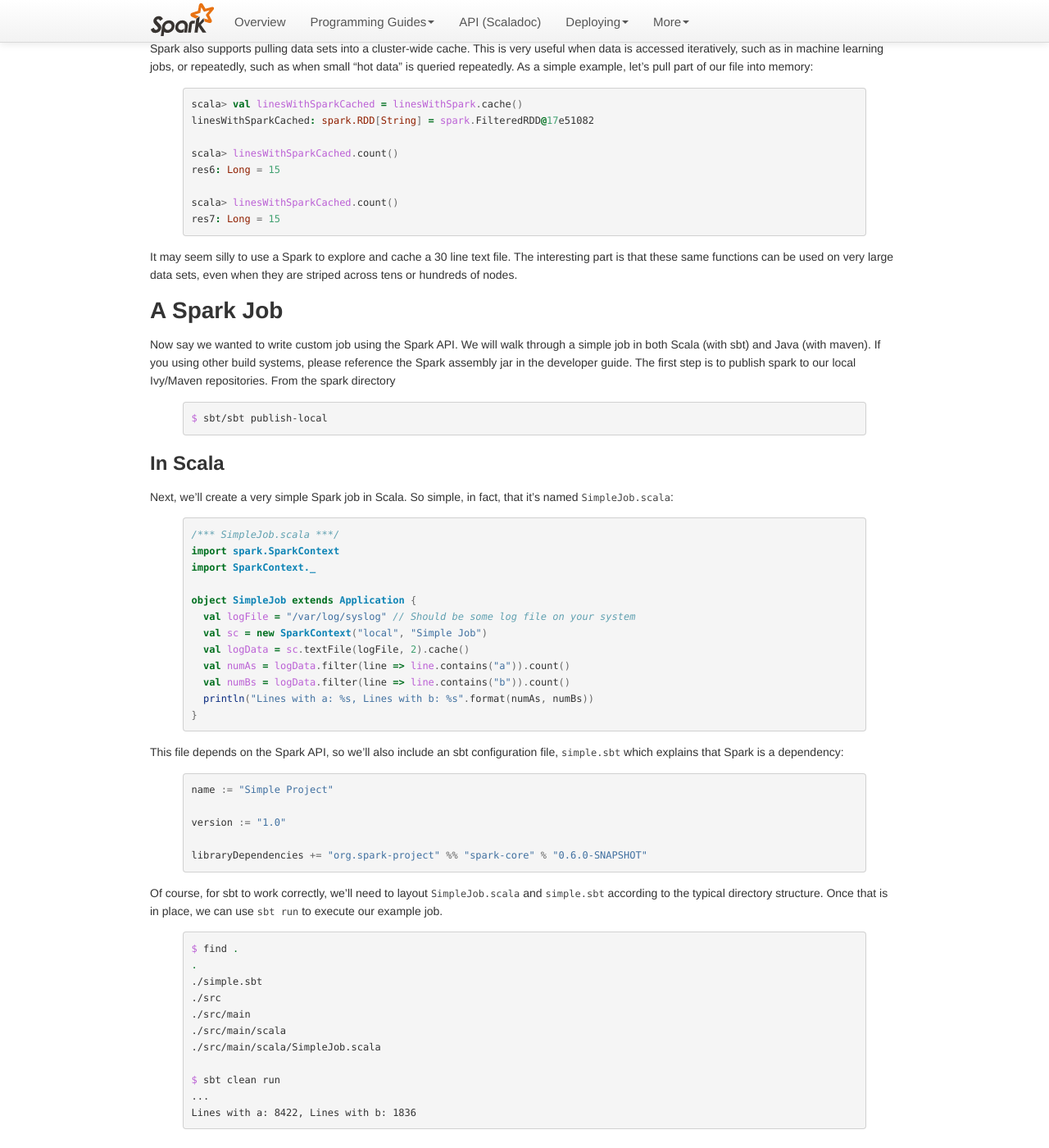
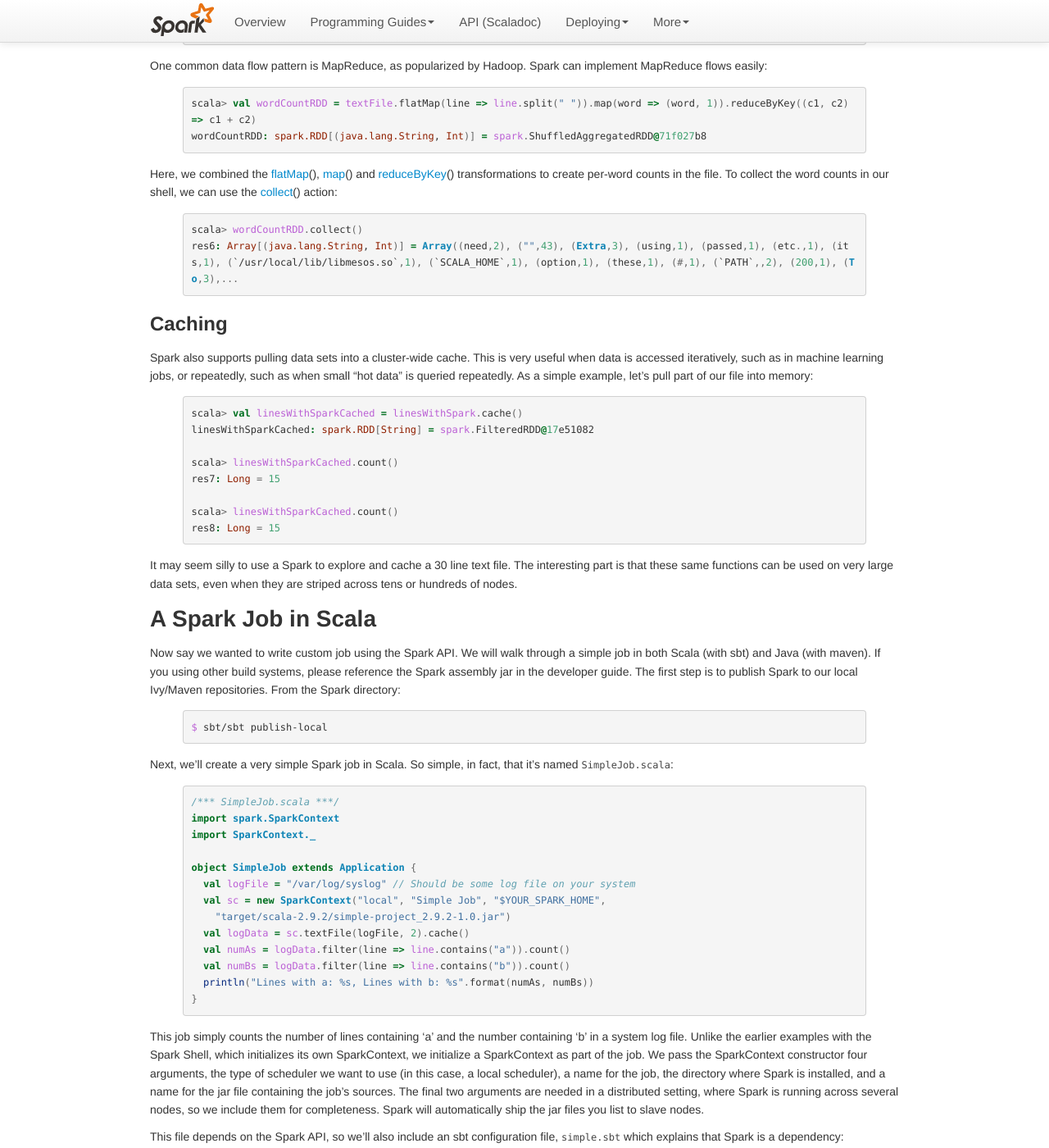
Before and after one commit to jaricftw/spark, a Jekyll site: the page built from docs/quick-start.md, in a window 1280 px wide and 1400 px high, scrolled down 1465 px. Shown: the whole window at 82% size. Built offline with Jekyll 4.4.1, drawn with Linux system fonts in a browser that asks for light colours; some of the changed text lies outside the part shown.

Commit message:
Responding to Matei's comments

```diff
--- a/docs/quick-start.md
+++ b/docs/quick-start.md
@@ -8,7 +8,13 @@
 
 # Introduction
 
-This document provides a quick-and-dirty look at Spark's API. See the [programming guide]({{HOME_PATH}}/scala-programming-guide.html) for a complete reference. To follow along with this guide, you only need to have successfully [built spark]({{HOME_PATH}}) on one machine -- all operations are demonstrated locally.
+This document provides a quick-and-dirty look at Spark's API. See the [programming guide]({{HOME_PATH}}/scala-programming-guide.html) for a complete reference. To follow along with this guide, you only need to have successfully [built spark]({{HOME_PATH}}) on one machine. Building Spark is as simple as running
+
+{% highlight bash %}
+$ sbt/sbt package
+{% endhighlight %}
+
+from within the Spark directory.
 
 # Interactive Data Analysis with the Spark Shell
 
@@ -23,7 +29,7 @@
 textFile: spark.RDD[String] = spark.MappedRDD@2ee9b6e3
 {% endhighlight %}
 
-RDD's have _actions_, which return values, and _transformations_, which return pointers to new RDD's. Let's start with a few actions:
+RDD's have _[actions]({{HOME_PATH}}/scala-programming-guide.html#actions)_, which return values, and _[transformations]({{HOME_PATH}}/scala-programming-guide.html#transformations)_, which return pointers to new RDD's. Let's start with a few actions:
 
 {% highlight scala %}
 scala> textFile.count() // Number of items in this RDD
@@ -55,7 +61,7 @@
 res4: Long = 16
 {% endhighlight %}
 
-This first maps a line to an integer value, creating a new RDD. `reduce` is called on that RDD to find the largest line count. The arguments to map() and reduce() are scala closures. We can easily include functions declared elsewhere, or include existing functions in our anonymous closures. For instance, we can use `Math.max()` to make this code easier to understand.
+This first maps a line to an integer value, creating a new RDD. `reduce` is called on that RDD to find the largest line count. The arguments to [map]({{HOME_PATH}}/scala-programming-guide.html#transformations)() and [reduce]({{HOME_PATH}}/scala-programming-guide.html#actions)() are scala closures. We can easily include functions declared elsewhere, or include existing functions in our anonymous closures. For instance, we can use `Math.max()` to make this code easier to understand.
 
 {% highlight scala %}
 scala> import java.lang.Math;
@@ -63,6 +69,20 @@
 
 scala> textFile.map(line => line.split(" ").size).reduce((a, b) => Math.max(a, b))
 res5: Int = 16
+{% endhighlight %}
+
+One common data flow pattern is MapReduce, as popularized by Hadoop. Spark can implement MapReduce flows easily:
+
+{% highlight scala %}
+scala> val wordCountRDD = textFile.flatMap(line => line.split(" ")).map(word => (word, 1)).reduceByKey((c1, c2) => c1 + c2)
+wordCountRDD: spark.RDD[(java.lang.String, Int)] = spark.ShuffledAggregatedRDD@71f027b8
+{% endhighlight %}
+
+Here, we combined the [flatMap]({{HOME_PATH}}/scala-programming-guide.html#transformations)(), [map]({{HOME_PATH}}/scala-programming-guide.html#transformations)() and [reduceByKey]({{HOME_PATH}}/scala-programming-guide.html#transformations)() transformations to create per-word counts in the file. To collect the word counts in our shell, we can use the [collect]({{HOME_PATH}}/scala-programming-guide.html#actions)() action:
+
+{% highlight scala %}
+scala> wordCountRDD.collect()
+res6: Array[(java.lang.String, Int)] = Array((need,2), ("",43), (Extra,3), (using,1), (passed,1), (etc.,1), (its,1), (`/usr/local/lib/libmesos.so`,1), (`SCALA_HOME`,1), (option,1), (these,1), (#,1), (`PATH`,,2), (200,1), (To,3),...
 {% endhighlight %}
 
 ## Caching
@@ -74,22 +94,21 @@
 linesWithSparkCached: spark.RDD[String] = spark.FilteredRDD@17e51082
 
 scala> linesWithSparkCached.count()
-res6: Long = 15
+res7: Long = 15
 
 scala> linesWithSparkCached.count()
-res7: Long = 15
+res8: Long = 15
 {% endhighlight %}
 
 It may seem silly to use a Spark to explore and cache a 30 line text file. The interesting part is that these same functions can be used on very large data sets, even when they are striped across tens or hundreds of nodes.
 
-# A Spark Job
-Now say we wanted to write custom job using the Spark API. We will walk through a simple job in both Scala (with sbt) and Java (with maven). If you using other build systems, please reference the Spark assembly jar in the developer guide. The first step is to publish spark to our local Ivy/Maven repositories. From the spark directory
+# A Spark Job in Scala
+Now say we wanted to write custom job using the Spark API. We will walk through a simple job in both Scala (with sbt) and Java (with maven). If you using other build systems, please reference the Spark assembly jar in the developer guide. The first step is to publish Spark to our local Ivy/Maven repositories. From the Spark directory:
 
 {% highlight bash %}
 $ sbt/sbt publish-local
 {% endhighlight %}
 
-## In Scala
 Next, we'll create a very simple Spark job in Scala. So simple, in fact, that it's named `SimpleJob.scala`:
 
 {% highlight scala %}
@@ -99,13 +118,16 @@
 
 object SimpleJob extends Application {
   val logFile = "/var/log/syslog" // Should be some log file on your system
-  val sc = new SparkContext("local", "Simple Job")
+  val sc = new SparkContext("local", "Simple Job", "$YOUR_SPARK_HOME",
+    "target/scala-2.9.2/simple-project_2.9.2-1.0.jar")
   val logData = sc.textFile(logFile, 2).cache()
   val numAs = logData.filter(line => line.contains("a")).count()
   val numBs = logData.filter(line => line.contains("b")).count()
   println("Lines with a: %s, Lines with b: %s".format(numAs, numBs))
 }
 {% endhighlight %}
+
+This job simply counts the number of lines containing 'a' and the number containing 'b' in a system log file. Unlike the earlier examples with the Spark Shell, which initializes its own SparkContext, we initialize a SparkContext as part of the job. We pass the SparkContext constructor four arguments, the type of scheduler we want to use (in this case, a local scheduler), a name for the job, the directory where Spark is installed, and a name for the jar file containing the job's sources. The final two arguments are needed in a distributed setting, where Spark is running across several nodes, so we include them for completeness. Spark will automatically ship the jar files you list to slave nodes.
 
 This file depends on the Spark API, so we'll also include an sbt configuration file, `simple.sbt` which explains that Spark is a dependency:
 
@@ -114,10 +136,12 @@
 
 version := "1.0"
 
+scalaVersion := "2.9.2"
+
 libraryDependencies += "org.spark-project" %% "spark-core" % "0.6.0-SNAPSHOT"
 {% endhighlight %}
 
-Of course, for sbt to work correctly, we'll need to layout `SimpleJob.scala` and `simple.sbt` according to the typical directory structure. Once that is in place, we can use `sbt run` to execute our example job.
+Of course, for sbt to work correctly, we'll need to layout `SimpleJob.scala` and `simple.sbt` according to the typical directory structure. Once that is in place, we can create a jar package containing the job's code, then use `sbt run` to execute our example job.
 
 {% highlight bash %}
 $ find .
@@ -128,13 +152,21 @@
 ./src/main/scala
 ./src/main/scala/SimpleJob.scala
 
-$ sbt clean run
+$ sbt clean package
+$ sbt run
 ...
 Lines with a: 8422, Lines with b: 1836
 {% endhighlight %}
 
-## In Java
-Our simple job in Java (`SimpleJob.java`) looks very similar:
+This example only runs the job locally; for a tutorial on running jobs across several machines, see the [Standalone Mode]({{HOME_PATH}}/spark-standalone.html) documentation and consider using a distributed input source, such as HDFS.
+
+# A Spark Job In Java
+Now say we wanted to write custom job using the Spark API. We will walk through a simple job in both Scala (with sbt) and Java (with maven). If you using other build systems, please reference the Spark assembly jar in the developer guide. The first step is to publish Spark to our local Ivy/Maven repositories. From the Spark directory:
+
+{% highlight bash %}
+$ sbt/sbt publish-local
+{% endhighlight %}
+Next, we'll create a very simple Spark job in Scala. So simple, in fact, that it's named `SimpleJob.java`:
 
 {% highlight java %}
 /*** SimpleJob.java ***/
@@ -144,7 +176,8 @@
 public class SimpleJob {
   public static void main(String[] args) {
     String logFile = "/var/log/syslog"; // Should be some log file on your system
-    JavaSparkContext sc = new JavaSparkContext("local", "Simple Job");
+    JavaSparkContext sc = new JavaSparkContext("local", "Simple Job",
+      "$YOUR_SPARK_HOME", "target/simple-project-1.0.jar");
     JavaRDD<String> logData = sc.textFile(logFile).cache();
 
     long numAs = logData.filter(new Function<String, Boolean>() {
@@ -160,6 +193,8 @@
   }
 }
 {% endhighlight %}
+
+This job simply counts the number of lines containing 'a' and the number containing 'b' in a system log file. Unlike the earlier examples with the Spark Shell, which initializes its own SparkContext, we initialize a SparkContext as part of the job. We pass the SparkContext constructor four arguments, the type of scheduler we want to use (in this case, a local scheduler), a name for the job, the directory where Spark is installed, and a name for the jar file containing the job's sources. The final two arguments are needed in a distributed setting, where Spark is running across several nodes, so we include them for completeness. Spark will automatically ship the jar files you list to slave nodes.
 
 Our Maven `pom.xml` file will list Spark as a dependency. Note that Spark artifacts are tagged with a Scala version.
 
@@ -191,9 +226,13 @@
 ./src/main/java/SimpleJob.java
 {% endhighlight %}
 
-Now, we can execute the job using Maven. Of course, in practice, we would typically compile or package this job and run it outside of Maven.
+Now, we can execute the job using Maven:
+
 {% highlight bash %}
-$ mvn clean exec:java -Dexec.mainClass="SimpleJob"
+$ mvn clean package
+$ mvn exec:java -Dexec.mainClass="SimpleJob"
 ...
 Lines with a: 8422, Lines with b: 1836
 {% endhighlight %}
+
+This example only runs the job locally; for a tutorial on running jobs across several machines, see the [Standalone Mode]({{HOME_PATH}}/spark-standalone.html) documentation and consider using a distributed input source, such as HDFS.
```
Also changed, not shown: other parts of docs/quick-start.md (+1 -1 lines), 1 other file.
